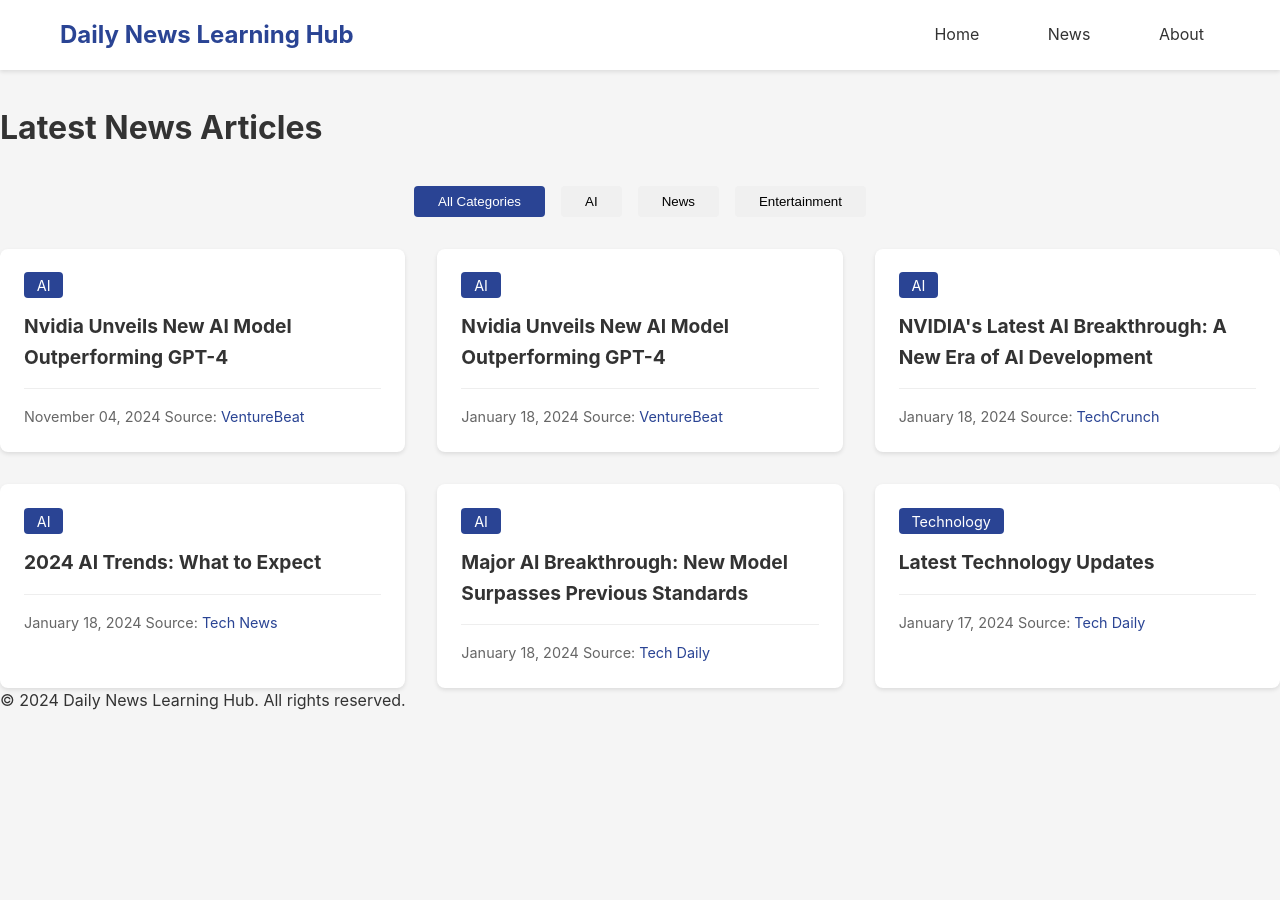
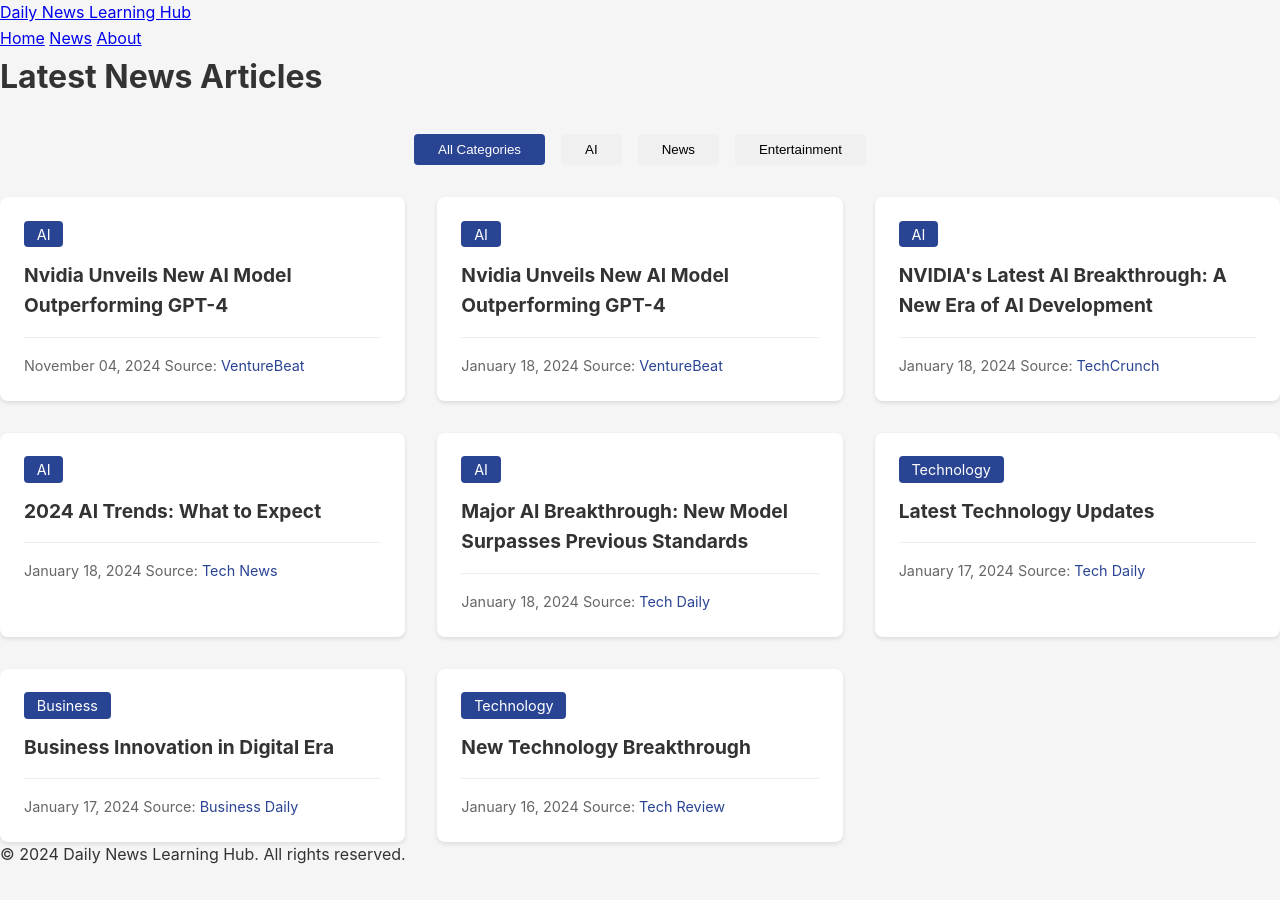
Before and after one commit to SKYEMINMIN/daily-news-learning, a Jekyll site: the page built from news.md, in a window 1280 px wide. Built offline with Jekyll 4.4.1, drawn with Linux system fonts in a browser that asks for light colours.

Commit message:
Fix news page layout and add sample articles

```diff
--- a/_config.yml
+++ b/_config.yml
@@ -3,7 +3,10 @@
 baseurl: "/daily-news-learning"
 url: "https://skyeminmin.github.io"
 
+# Build settings
 markdown: kramdown
+permalink: /:year/:month/:day/:title/
+
 plugins:
   - jekyll-feed
 
--- /dev/null
+++ b/_posts/2024-01-16-tech-breakthrough.md
@@ -0,0 +1,20 @@
+---
+layout: post
+title: "New Technology Breakthrough"
+category: Technology
+date: 2024-01-16
+source: "Tech Review"
+source_url: "https://techreview.com"
+---
+
+A significant technological breakthrough has been announced today, promising to revolutionize the industry.
+
+## Innovation Details
+
+- Advanced processing capabilities
+- Improved efficiency
+- Reduced energy consumption
+
+## Future Applications
+
+This breakthrough could lead to numerous applications across various industries.
--- /dev/null
+++ b/_posts/2024-01-17-business-innovation.md
@@ -0,0 +1,20 @@
+---
+layout: post
+title: "Business Innovation in Digital Era"
+category: Business
+date: 2024-01-17
+source: "Business Daily"
+source_url: "https://businessdaily.com"
+---
+
+How businesses are adapting to digital transformation in 2024. New strategies and technologies are reshaping the business landscape.
+
+## Key Trends
+
+- Digital transformation
+- Remote work solutions
+- AI integration
+
+## Market Impact
+
+Companies are seeing significant improvements in efficiency and productivity through these innovations.
--- a/assets/css/style.css
+++ b/assets/css/style.css
@@ -12,54 +12,17 @@
     background-color: #f5f5f5;
 }
 
-/* Header styles */
-header {
-    background-color: #fff;
-    box-shadow: 0 2px 4px rgba(0,0,0,0.1);
-    padding: 1rem 0;
-    margin-bottom: 2rem;
-}
-
-.main-nav {
-    max-width: 1200px;
-    margin: 0 auto;
-    padding: 0 20px;
-    display: flex;
-    justify-content: space-between;
-    align-items: center;
-}
-
-.site-title a {
-    color: #2a4494;
-    text-decoration: none;
-    font-size: 1.5rem;
-    font-weight: bold;
-}
-
-.nav-links a {
-    color: #333;
-    text-decoration: none;
-    margin-left: 2rem;
-    padding: 0.5rem 1rem;
-    border-radius: 4px;
-}
-
-.nav-links a:hover {
-    background-color: #2a4494;
-    color: #fff;
-}
-
 /* News container styles */
 .news-container {
     max-width: 1200px;
     margin: 0 auto;
-    padding: 0 20px;
+    padding: 2rem 20px;
 }
 
 .news-container h1 {
     text-align: center;
+    color: #2a4494;
     margin-bottom: 2rem;
-    color: #2a4494;
 }
 
 /* Category filters */
@@ -79,6 +42,10 @@
     transition: all 0.3s ease;
 }
 
+.filter-btn:hover {
+    background-color: #e0e0e0;
+}
+
 .filter-btn.active {
     background-color: #2a4494;
     color: white;
@@ -89,7 +56,6 @@
     display: grid;
     grid-template-columns: repeat(auto-fill, minmax(300px, 1fr));
     gap: 2rem;
-    margin-top: 2rem;
 }
 
 .article-card {
@@ -160,4 +126,8 @@
     .category-filters {
         flex-wrap: wrap;
     }
+
+    .filter-btn {
+        width: calc(50% - 0.5rem);
+    }
 }
```
Also changed, not shown: _posts/2024-01-18-ai-trends.md (+11 -1 lines), news/index.html (added, +36 -0 lines).
